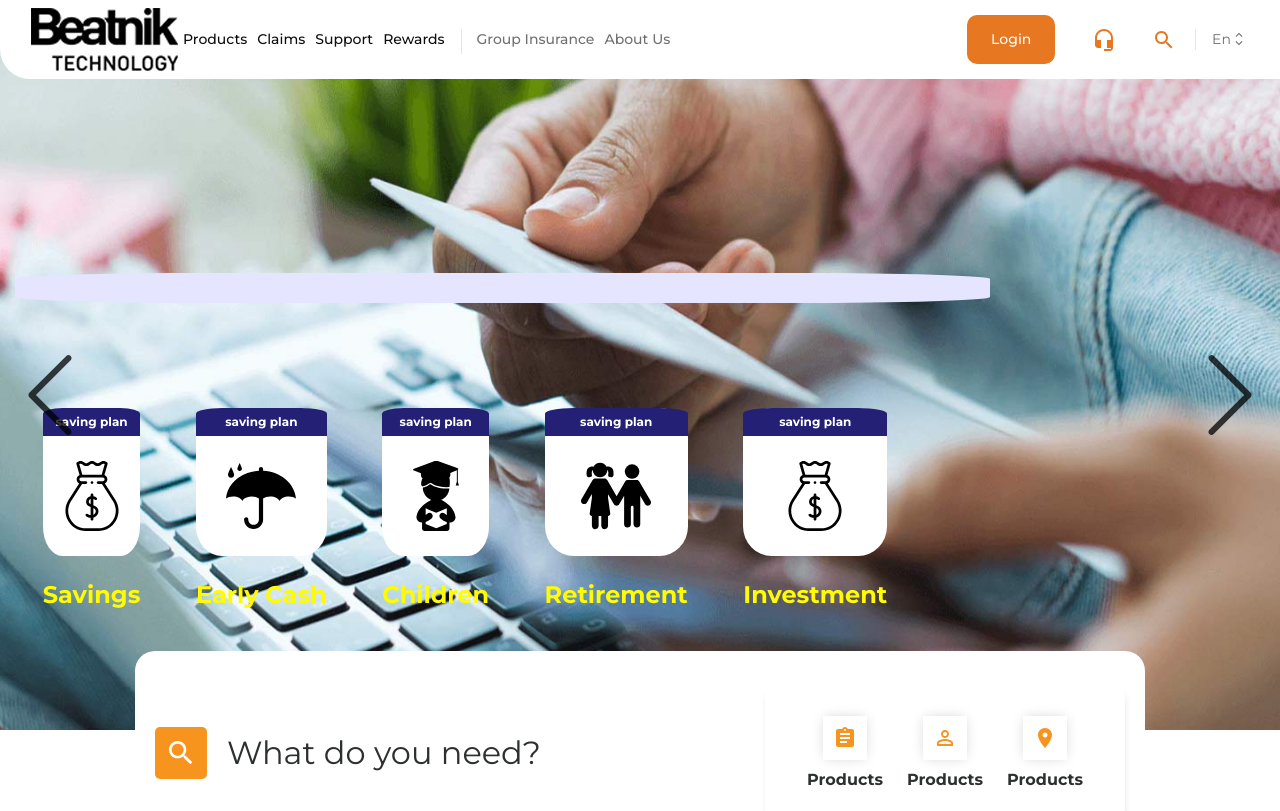
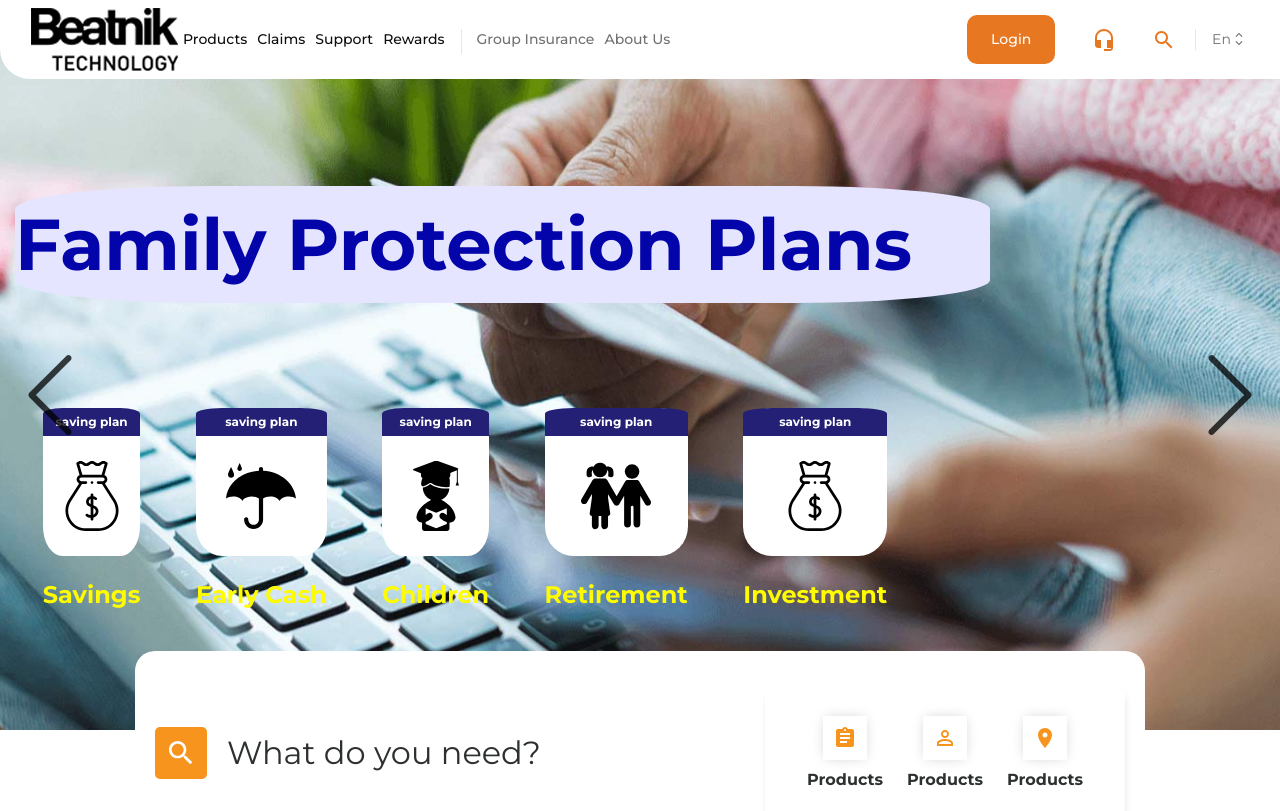
Before and after one commit to iamtheasad/beatnik-tech, a React (Create React App) app: page / in a window 1280 px wide. Shown: the top 811 px of the page. Built offline with nearby package versions, Linux system fonts and the light colour scheme; no server answers.

Commit message:
HeaderBanner Issues fixed

```diff
--- a/src/components/HeaderBanner/HeaderBanner.js
+++ b/src/components/HeaderBanner/HeaderBanner.js
@@ -13,8 +13,6 @@ import Slider from "react-slick";
 import "slick-carousel/slick/slick.css";
 import "slick-carousel/slick/slick-theme.css";
 import Banner_1 from '../../assets/images/banner-icon/banner-bg.jpg';
-import AppUrl from "../../RestApi/AppUrl";
-import RestClient from "../../RestApi/RestClient";
 
 
 class HeaderBanner extends Component {
@@ -24,15 +22,8 @@ class HeaderBanner extends Component {
             BannerIcon_1: [BannerIcon_1],
             BannerIcon_2: [BannerIcon_2],
             BannerIcon_3: [BannerIcon_3],
-            BannerIcon_4: [BannerIcon_4],
-            title: ""
+            BannerIcon_4: [BannerIcon_4]
         }
-    }
-
-    componentDidMount() {
-        RestClient.GetRequest(AppUrl.BannerTitle).then(result =>{
-            this.setState({title: result[0]['title']})
-        })
     }
 
     render() {
@@ -89,7 +80,7 @@ class HeaderBanner extends Component {
                                     <Row>
                                         <Col lg={12}>
                                             <div className="protection_box">
-                                                <h2 className="protect_title">{this.state.title}</h2>
+                                                <h2 className="protect_title">Family Protection Plans</h2>
                                                 <div className="protection_plat_wrapper">
                                                     <div className="protection_plan">
                                                         <div className="protection_plan_box">
```
